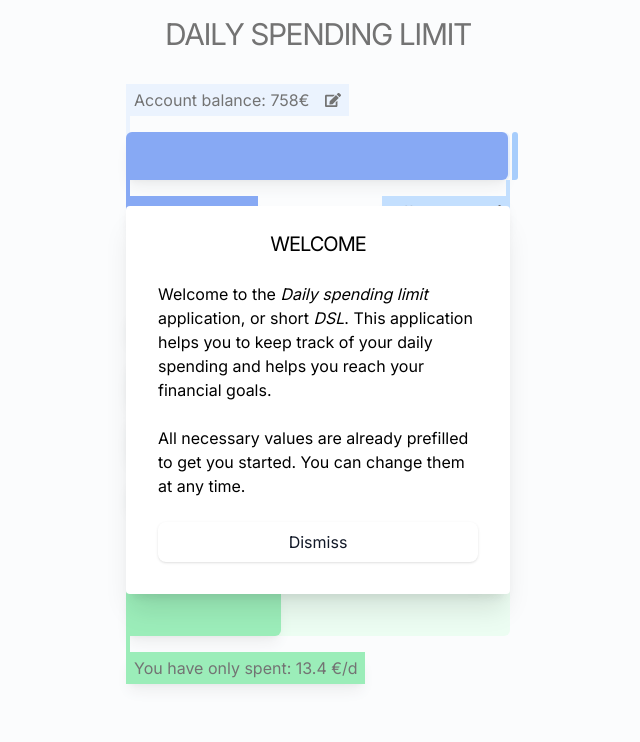
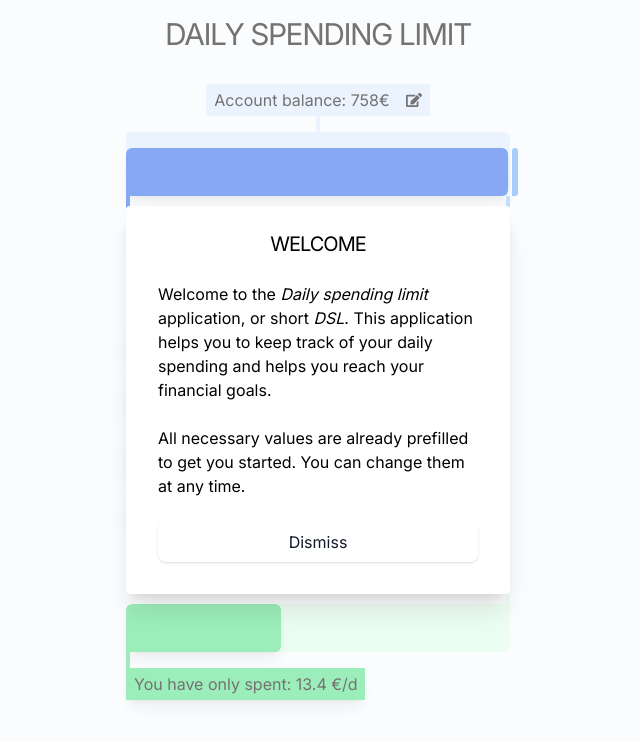
Before and after one commit to WendtOle/daily-spending-limit, a Next.js app: page / in a window 1280 px wide. Shown: the top 742 px of the page, without its empty margins (322-962 px from the left). Built offline with nearby package versions, Linux system fonts and the light colour scheme.

Commit message:
Center account balance legend

```diff
--- a/app/BudgetChart.tsx
+++ b/app/BudgetChart.tsx
@@ -25,7 +25,7 @@ export const BudgetChart = () => {
   return (
     <div className={`flex flex-col w-80 sm:w-96 mt-4`}>
       <div className="flex w-full justify-between items-end">
-        <div className={`flex items-start flex-col`}>
+        <div className={`flex items-center flex-col w-full`}>
           <div
             className={`px-2 py-1 flex flex-row items-center bg-blue-100 z-50`}
           >
@@ -37,7 +37,7 @@ export const BudgetChart = () => {
           <div className={`w-1 h-4 bg-blue-100 z-50`} />
         </div>
       </div>
-      <div className="h-16 w-full flex items-end rounded-md rounded-tl-none rounded-md bg-blue-100 h-full w-full">
+      <div className="h-16 w-full flex items-end rounded-md rounded-tl-none rounded-md bg-blue-100 w-full">
         <div className="relative w-full h-12">
           <div
             className={`rounded-md bg-blue-600 h-full rounded-bl-none shadow-lg absolute`}
```
